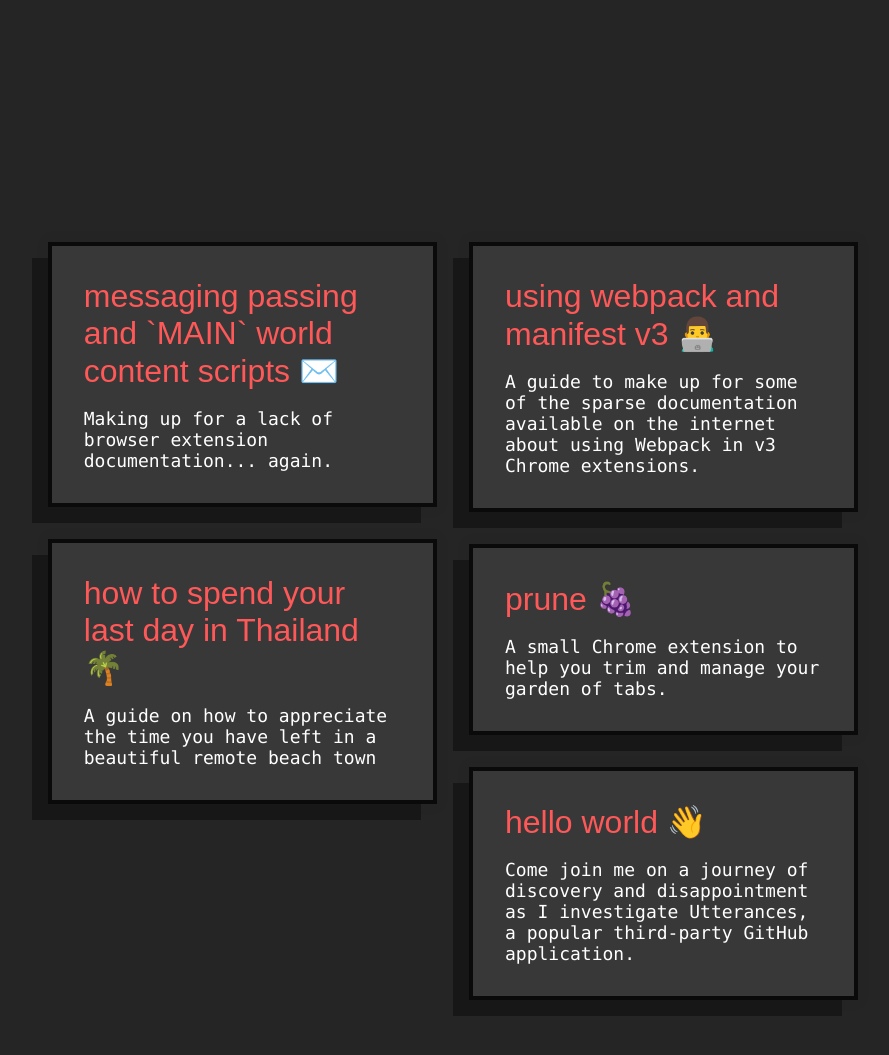
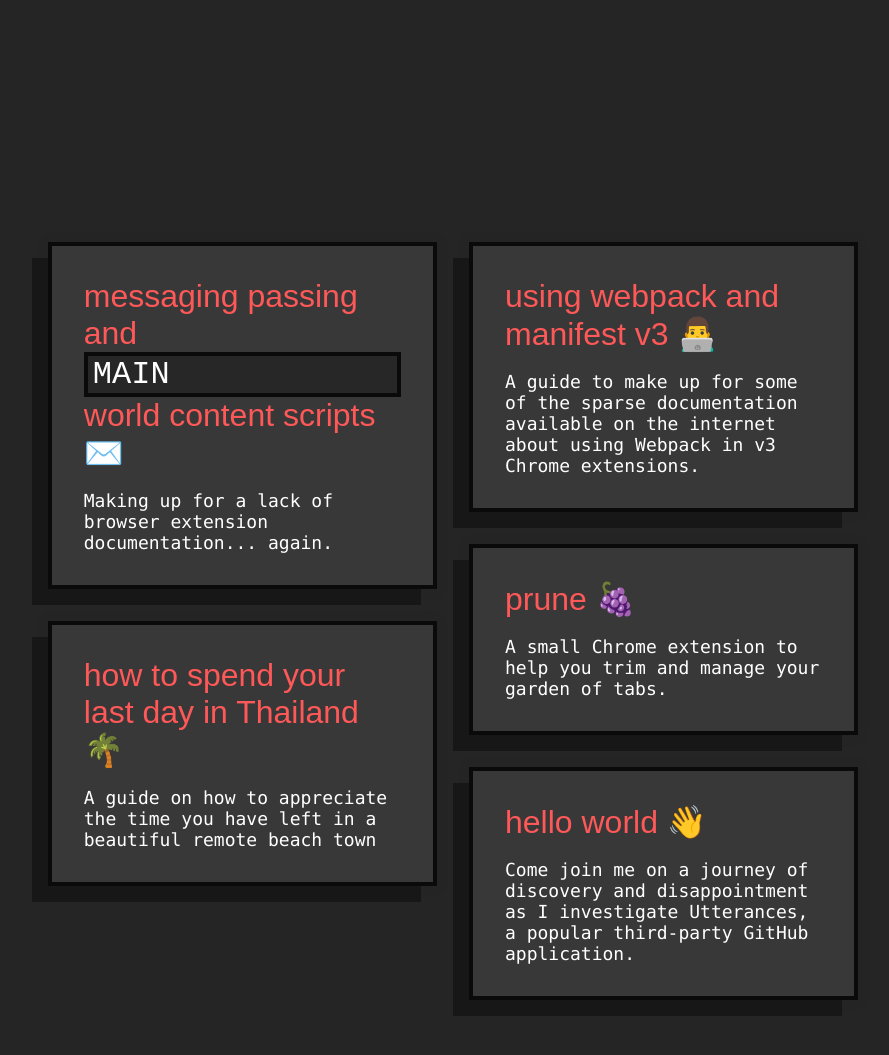
Before and after one commit to tbrockman/tbrockman.github.io, a Jekyll site: the page built from blog.html, in a window 1280 px wide and 1096 px high. Shown: the top 1055 px of the window, without its empty margins (187-1076 px from the left). Built offline with Jekyll 4.4.1, drawn with Linux system fonts in a browser that asks for light colours.

Commit message:
More styles.

```diff
--- a/_sass/blog.scss
+++ b/_sass/blog.scss
@@ -140,3 +140,12 @@ body {
 .blog-list li div p {
     font-size: 24px;
 }
+
+code {
+    border-radius: 0 !important;
+    background-color: #0000004d;
+    border: 4px solid #0a0a0a;
+    color: #ffffff;
+    padding: 0px 5px;
+    display: inline-block;
+}
--- a/blog.html
+++ b/blog.html
@@ -10,7 +10,7 @@ title: latest
       <a href="{{ post.url }}">
         <div>
           <div class='blog-post-preview'>
-            <div class='blog-post-title'>{{ post.title }}</div>
+            <div class='blog-post-title'>{{post.title | markdownify | remove: '<p>' | remove: '</p>'}}</div>
             <div class='blog-post-excerpt'>{{ post.excerpt }}</div>
           </div>
         </div>
```
